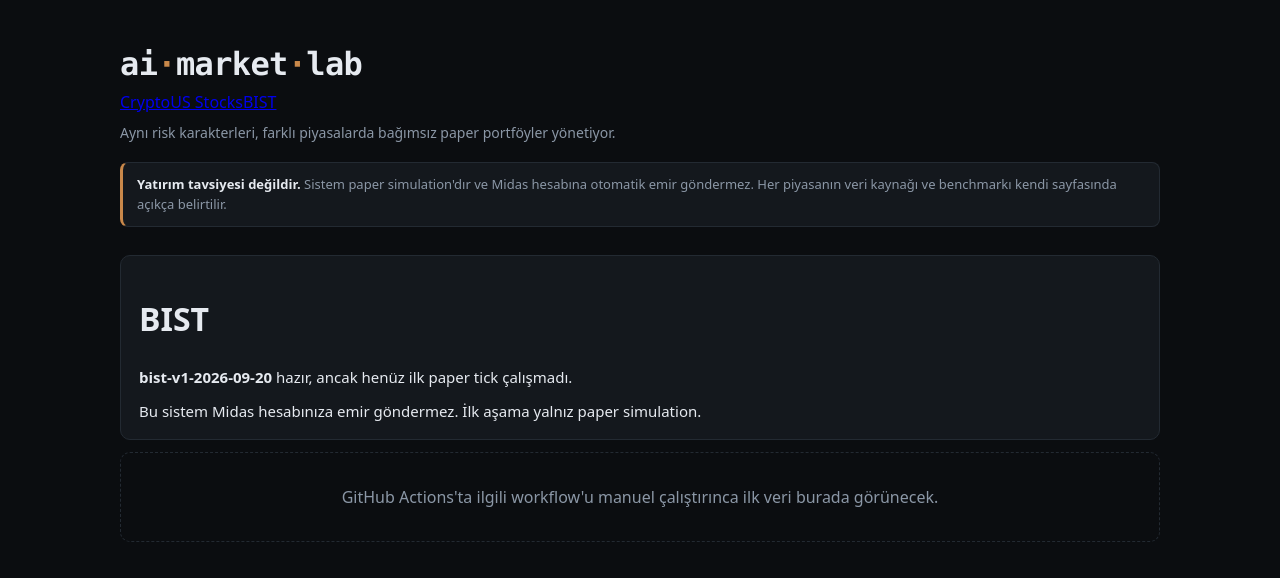
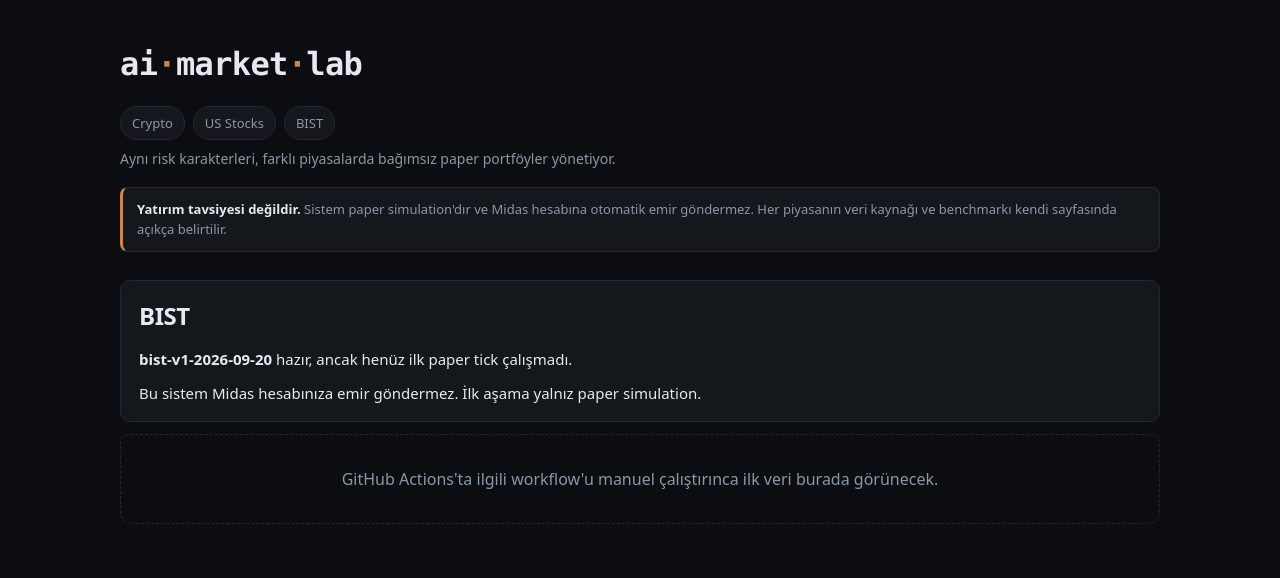
Before and after one commit to Gibiamie/claude-crypto-trader-public, a Next.js app in the folder web/: page /stocks/bist in a window 1280 px wide. Shown: the top 578 px of the page. Built offline with nearby package versions, Linux system fonts and the light colour scheme.

Commit message:
Web: style multi-market pages

```diff
--- a/web/app/globals.css
+++ b/web/app/globals.css
@@ -215,3 +215,49 @@ a.agent-link:hover { border-color: var(--accent); }
 @media (max-width: 620px) {
   th, td { padding: 10px; }
 }
+
+.market-nav {
+  display: flex;
+  flex-wrap: wrap;
+  gap: 8px;
+  margin: 16px 0 0;
+}
+.market-nav a {
+  color: var(--dim);
+  text-decoration: none;
+  border: 1px solid var(--line);
+  background: var(--panel);
+  border-radius: 999px;
+  padding: 6px 11px;
+  font-size: 13px;
+}
+.market-nav a:hover { color: var(--fg); border-color: var(--accent); }
+
+.market-title {
+  margin: 0 0 12px;
+  font-size: 24px;
+  letter-spacing: -0.02em;
+}
+
+.stock-decisions {
+  display: grid;
+  grid-template-columns: repeat(3, minmax(0, 1fr));
+  gap: 12px;
+}
+.order-list { list-style: none; margin: 8px 0 0; padding: 0; }
+.order-list li {
+  display: grid;
+  grid-template-columns: auto auto auto 1fr;
+  gap: 8px;
+  align-items: baseline;
+  border-bottom: 1px solid var(--line);
+  padding: 8px 0;
+  font-size: 13px;
+}
+.order-list li:last-child { border-bottom: none; }
+.order-list .row-sub { grid-column: 1 / -1; margin-top: 0; }
+.order-list .num { font-family: var(--mono); }
+
+@media (max-width: 820px) {
+  .stock-decisions { grid-template-columns: 1fr; }
+}
```
